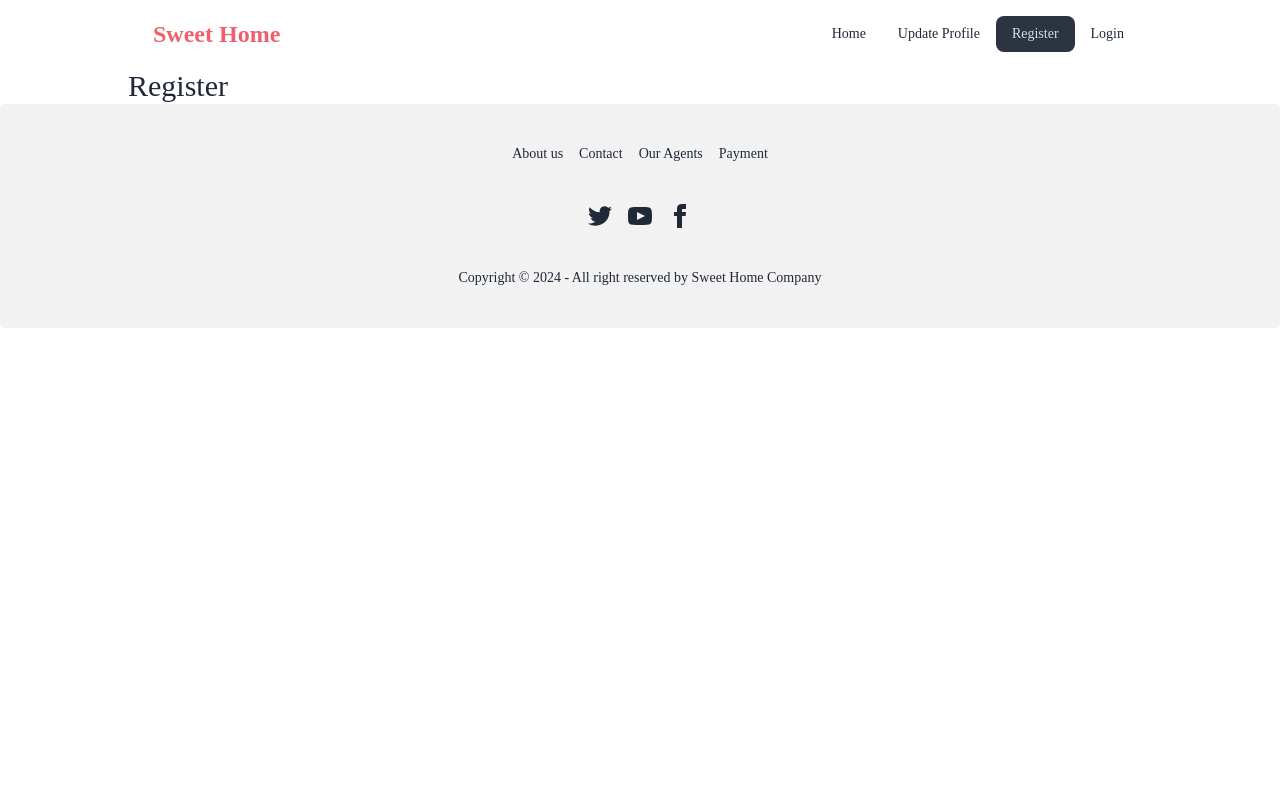
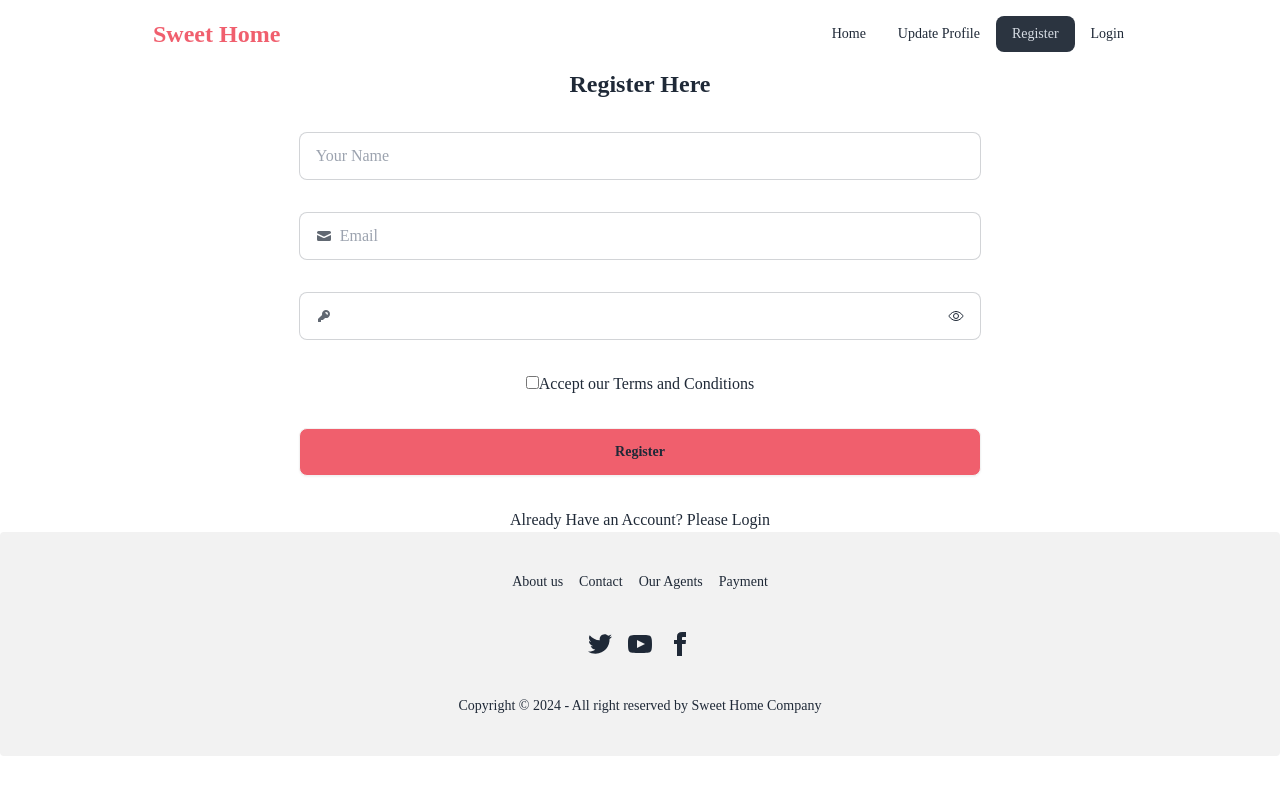
Before and after one commit to NaimoonJannat/B9A9-Sweet-Home, a React (Vite) app: page /register in a window 1280 px wide. Shown: the top 794 px of the page. Built offline with nearby package versions, Linux system fonts and the light colour scheme; no server answers.

Commit message:
REgister form done

```diff
--- a/src/components/Register.jsx
+++ b/src/components/Register.jsx
@@ -1,9 +1,88 @@
+import { useState } from "react";
+import { IoEyeOutline, IoEyeOffOutline } from "react-icons/io5";
+import { Link } from "react-router-dom";
+import auth from "../firebase/firebase.config";
+import { createUserWithEmailAndPassword } from "firebase/auth";
+
+const Register = () => {
+    const[registerError, setRegisterError]=useState('');
+    const[registerSuccess, setRegisterSuccess]=useState('');
+    const[showPass, setShowPass]=useState(false);
+
+    const handleRegister = e =>{
+        e.preventDefault();
+        const name=e.target.name.value;
+        const email=e.target.email.value;
+        const password=e.target.password.value;
+        const accepted = e.target.terms.checked;
 
 
-const Register = () => {
+        if(password.length<6){
+            setRegisterError('Password should be at least 6 characters');
+            return;
+        }
+        else if(!/[A-Z]/.test(password)){
+            setRegisterError('Your password should have at least one uppercase character')
+            return;
+        }
+        else if(!accepted){
+            setRegisterError('Please accept our terms and conditions');
+            return;
+        }
+
+        // reset error
+        setRegisterError('');
+        setRegisterSuccess('')
+
+        //create user
+        createUserWithEmailAndPassword(auth, email, password)
+        .then(result =>{
+            console.log(result.user);
+            setRegisterSuccess('Registered Successfully!');
+
+
+        })
+        .catch(error =>{
+            console.log(error);
+            setRegisterError(error.message);
+        })
+    }
     return (
-        <div>
-            <h2 className="text-3xl">Register</h2>
+        <div className="w-2/3 mx-auto text-center space-y-8">
+            <h1 className="text-2xl font-bold">Register Here</h1>
+            <form onSubmit={handleRegister} className="space-y-8">
+            <label className="input input-bordered flex items-center gap-2">
+  <input type="text" name="name" className="grow" placeholder="Your Name" required />
+</label>
+            <label className="input input-bordered flex items-center gap-2">
+  <svg xmlns="http://www.w3.org/2000/svg" viewBox="0 0 16 16" fill="currentColor" className="w-4 h-4 opacity-70"><path d="M2.5 3A1.5 1.5 0 0 0 1 4.5v.793c.026.009.051.02.076.032L7.674 8.51c.206.1.446.1.652 0l6.598-3.185A.755.755 0 0 1 15 5.293V4.5A1.5 1.5 0 0 0 13.5 3h-11Z" /><path d="M15 6.954 8.978 9.86a2.25 2.25 0 0 1-1.956 0L1 6.954V11.5A1.5 1.5 0 0 0 2.5 13h11a1.5 1.5 0 0 0 1.5-1.5V6.954Z" /></svg>
+  <input type="email" name="email" className="grow" placeholder="Email" required />
+</label>
+<label className="input input-bordered flex items-center gap-2">
+  <svg xmlns="http://www.w3.org/2000/svg" viewBox="0 0 16 16" fill="currentColor" className="w-4 h-4 opacity-70"><path fillRule="evenodd" d="M14 6a4 4 0 0 1-4.899 3.899l-1.955 1.955a.5.5 0 0 1-.353.146H5v1.5a.5.5 0 0 1-.5.5h-2a.5.5 0 0 1-.5-.5v-2.293a.5.5 0 0 1 .146-.353l3.955-3.955A4 4 0 1 1 14 6Zm-4-2a.75.75 0 0 0 0 1.5.5.5 0 0 1 .5.5.75.75 0 0 0 1.5 0 2 2 0 0 0-2-2Z" clipRule="evenodd" /></svg>
+  <input type={showPass ? "text":"password"} required className="grow" name="password" />
+  <span onClick={() => setShowPass(!showPass)} className="text-base">
+    {
+        showPass ? <IoEyeOffOutline /> : <IoEyeOutline />
+    }
+    </span>
+</label>
+
+<div>
+    <input type="checkbox" name="terms" />
+    <label htmlFor="terms">Accept our <a href="">Terms and Conditions</a></label>
+</div>
+<label>
+<input type="submit" className="btn w-full bg-[#ef5060e9] mt-8" value="Register"></input>
+</label>
+            </form>
+            {
+                registerError && <p className="text-red-600">{registerError}</p>
+            }
+            {
+                registerSuccess && <p className="text-green-600">{registerSuccess}</p>
+            }
+            <p>Already Have an Account? Please <Link to="/login">Login</Link> </p>
         </div>
     );
 };
--- a/src/firebase/firebase.config.js
+++ b/src/firebase/firebase.config.js
@@ -1,5 +1,6 @@
 // Import the functions you need from the SDKs you need
 import { initializeApp } from "firebase/app";
+import { getAuth } from "firebase/auth";
 // TODO: Add SDKs for Firebase products that you want to use
 // https://firebase.google.com/docs/web/setup#available-libraries
 
@@ -16,4 +17,6 @@
 
 // Initialize Firebase
 const app = initializeApp(firebaseConfig);
-export default app;
+const auth = getAuth(app);
+
+export default auth;
```
